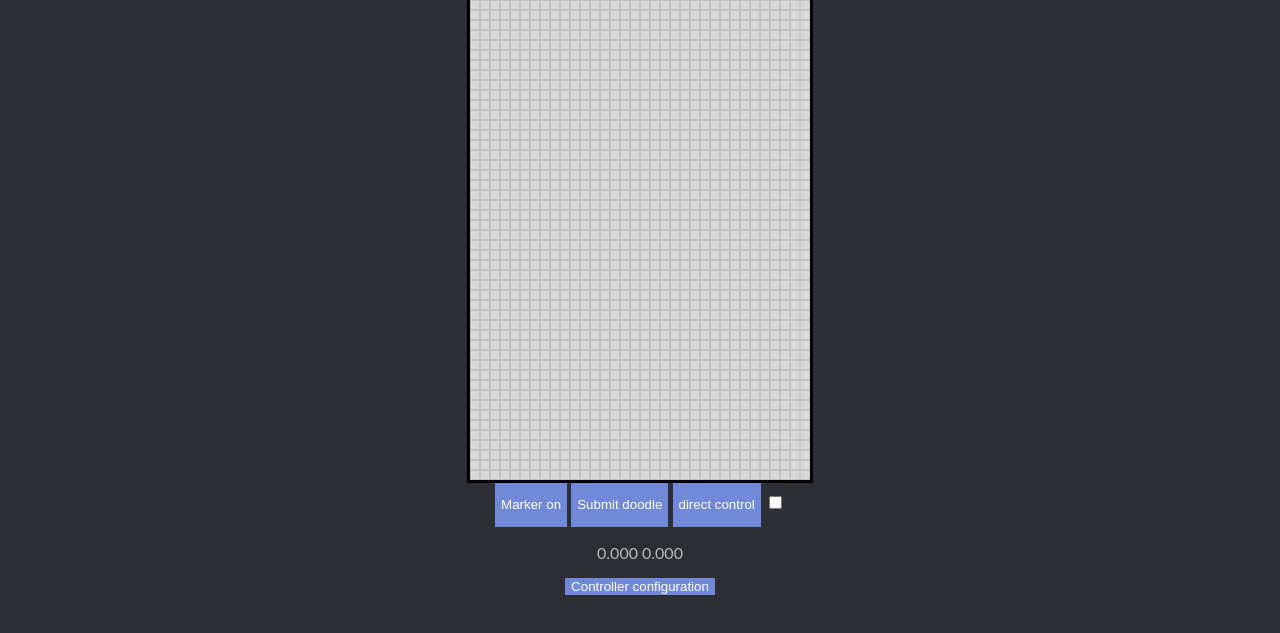
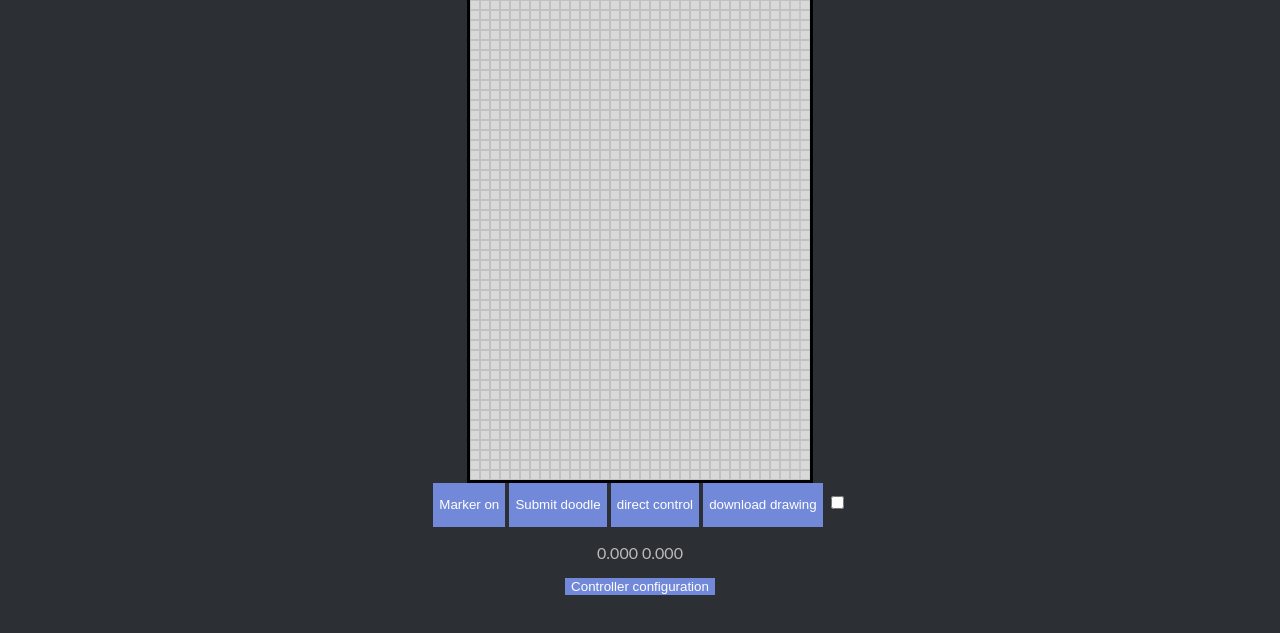
Before and after one commit to pdx-robotics/drawbot, a website: page index.html in a window 1280 px wide. Shown: the part 87-720 px from the top of the page. Drawn offline with Linux system fonts and the light colour scheme; no server answers.

Commit message:
added a download button to save the doodle

```diff
--- a/index.html
+++ b/index.html
@@ -22,6 +22,7 @@
     <button onclick="setPen()"><p id="penButton">Marker on</p></button>
     <button onclick="submit()"><p id="submission">Submit doodle</p></button>
     <button onclick="setrtc()"><p id="realtime">direct control</p></button>
+    <button onclick="download()"><p id="dlDoodle">download drawing</p></button>
     <input type="checkbox" id="light">
     <p id="start"></p>
     <p id="pad"></p>
--- a/public/main.js
+++ b/public/main.js
@@ -373,5 +373,28 @@ function gameloop(){
 }
 // end of gamepad coding.
 
+// download doodle code
+function download(){
+  function dl(data, filename, type) {
+    var file = new Blob([data], {type: type});
+    if (window.navigator.msSaveOrOpenBlob) // IE10+
+        window.navigator.msSaveOrOpenBlob(file, filename);
+    else { // Others
+        var a = document.createElement("a"),
+                url = URL.createObjectURL(file);
+        a.href = url;
+        a.download = filename;
+        document.body.appendChild(a);
+        a.click();
+        setTimeout(function() {
+            document.body.removeChild(a);
+            window.URL.revokeObjectURL(url);
+        }, 0);
+    }
+  }
+  return dl(JSON.stringify(doodle),'doodle','application/json');
+}
+// end of download doodle code
+
 drawGrid(ctx, dimensions[0] * gridSize, dimensions[1] * gridSize);
 document.onkeydown = checkKey;
```
